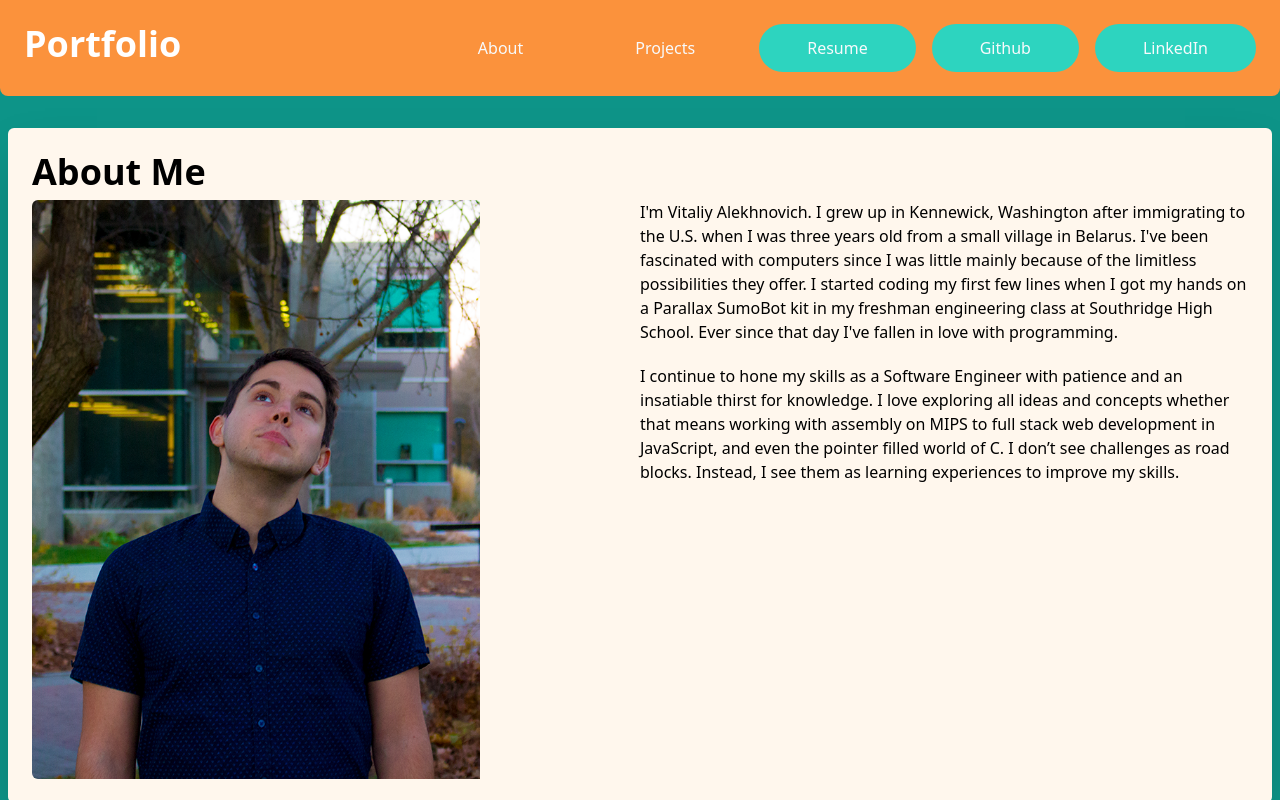
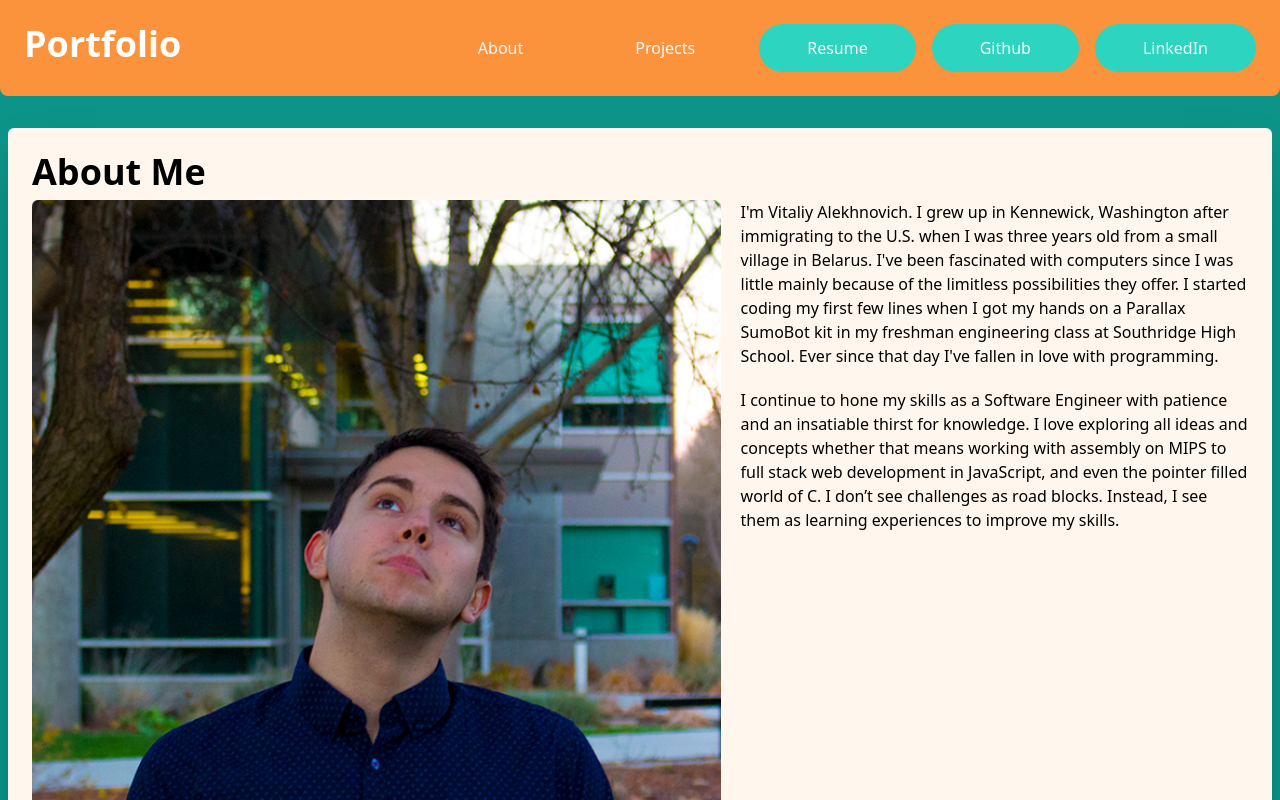
Before and after one commit to vitaovich/portfolio-nextjs-tailwindcss, a Next.js app: page / in a window 1280 px wide. Shown: the top 800 px of the page. Built offline with nearby package versions, Linux system fonts and the light colour scheme.

Commit message:
clean up image styling

```diff
--- a/pages/about.tsx
+++ b/pages/about.tsx
@@ -18,7 +18,7 @@ const About = () => {
             <Image
               src={selfImage}
               alt="Image of Vitaliy"
-              className="max-w-md rounded-l-md"
+              className="rounded-md lg:rounded-l-md"
               width={825}
               height={638}
             />
```
